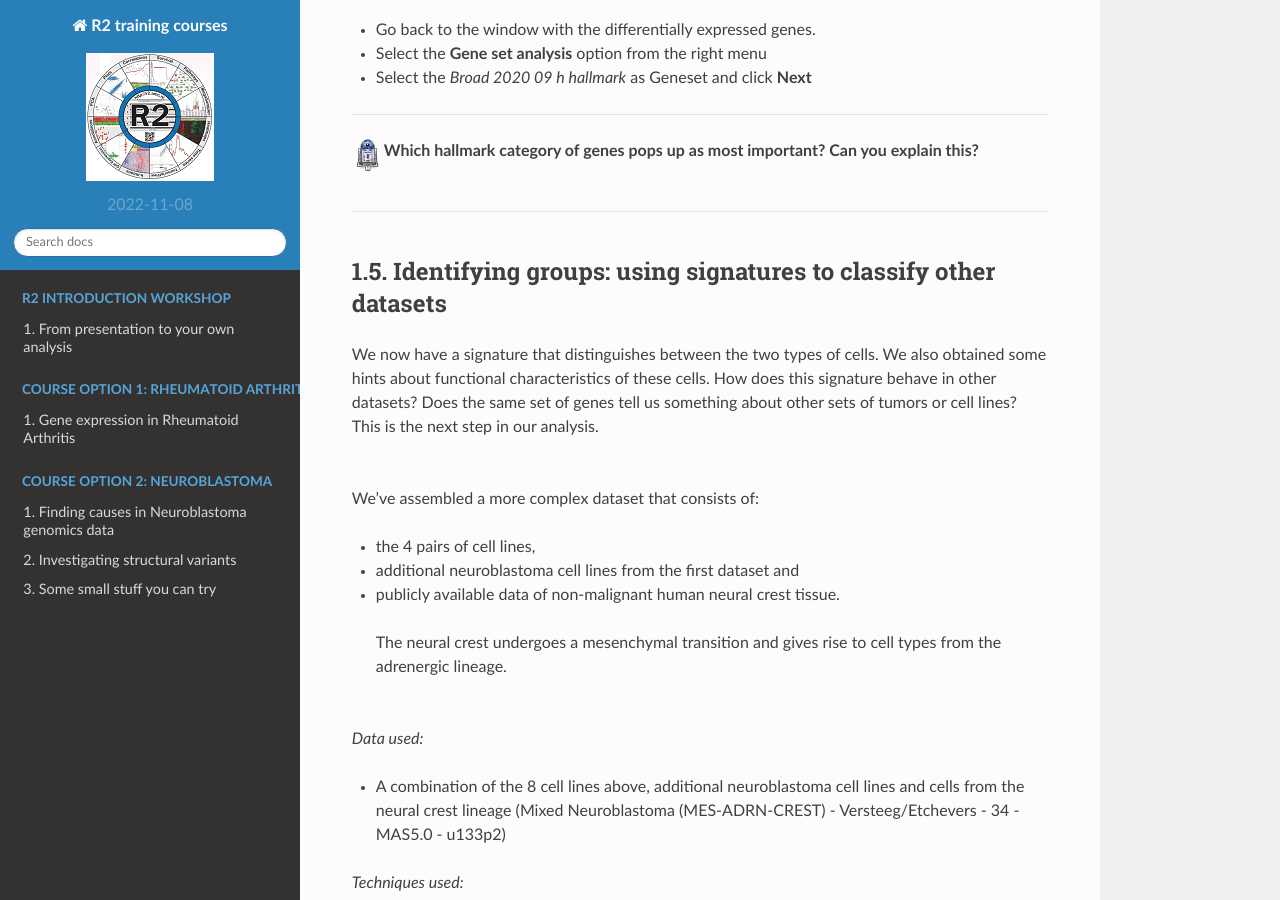
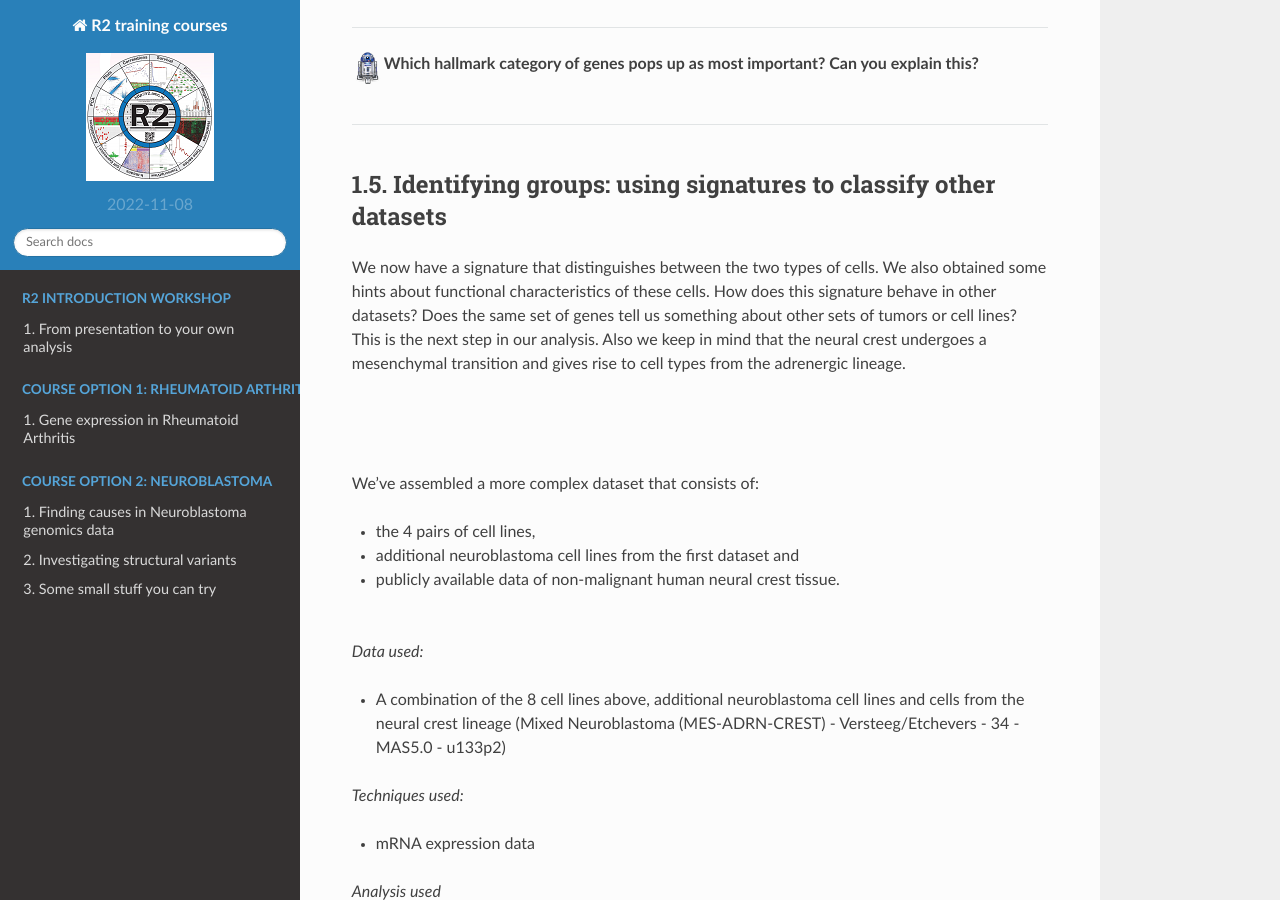
Before and after one commit to antronerds/r2-training-courses, a Sphinx documentation site: the page built from docs/Investigating_Tumor_Heterogeneity_student_version.md, in a window 1280 px wide and 900 px high, scrolled down 11035 px. Built offline with Sphinx 7.4.7 and the Read the Docs theme 2.0.0, drawn with Linux system fonts in a browser that asks for light colours; pages that are not in the unit, such as notebooks, are missing from menus; some of the changed text lies outside the part shown.

Commit message:
student course adaptations in the text

```diff
--- a/docs/Investigating_Tumor_Heterogeneity_student_version.md
+++ b/docs/Investigating_Tumor_Heterogeneity_student_version.md
@@ -330,14 +331,13 @@ In R2 there are many more sets of genes that have been found to be implemented i
 Identifying groups: using signatures to classify other datasets
 ------------------------------------------------------------------
 
-We now have a signature that distinguishes between the two types of cells. We also obtained some hints about functional characteristics of these cells. How does this signature behave in other datasets? Does the same set of genes tell us something about other sets of tumors or cell lines? This is the next step in our analysis. <br><br>
+We now have a signature that distinguishes between the two types of cells. We also obtained some hints about functional characteristics of these cells. How does this signature behave in other datasets? Does the same set of genes tell us something about other sets of tumors or cell lines? This is the next step in our analysis. Also we keep in mind that the neural crest undergoes a mesenchymal transition and gives rise to cell types from the adrenergic lineage.<br><br><br><br>
 
 We've assembled a more complex dataset that consists of: <br>
 * the 4 pairs of cell lines,
 * additional neuroblastoma cell lines from the first dataset and
 * publicly available data of non-malignant human neural crest tissue.
 <br><br>
-The neural crest undergoes a mesenchymal transition and gives rise to cell types from the adrenergic lineage.<br><br>
 
 *Data used:*
 * A combination of the 8 cell lines above, additional neuroblastoma cell lines and cells from the neural crest lineage (Mixed Neuroblastoma (MES-ADRN-CREST) - Versteeg/Etchevers - 34 - MAS5.0 - u133p2)
```
Also changed, not shown: other parts of docs/Investigating_Tumor_Heterogeneity_student_version.md (+2 -1 lines).
